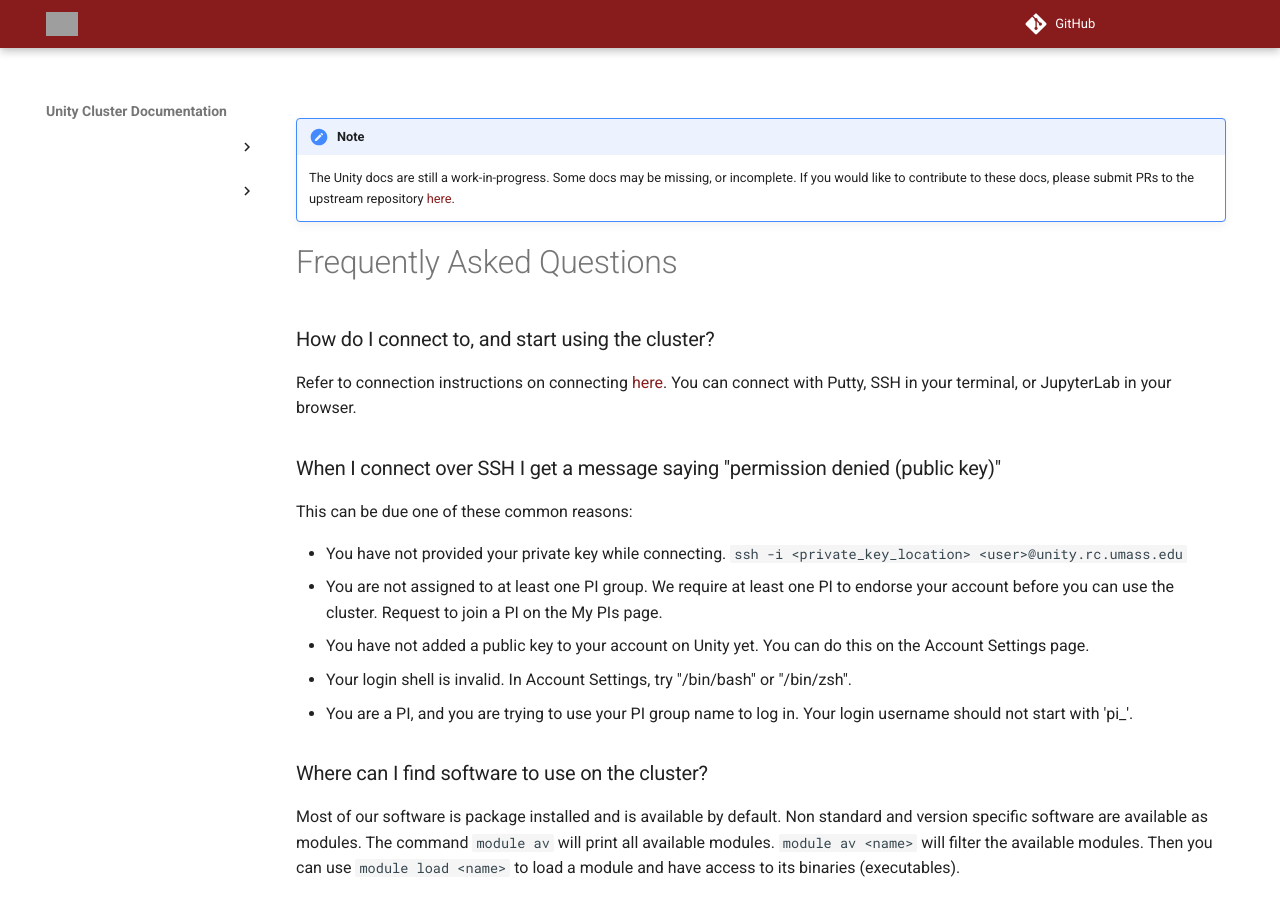
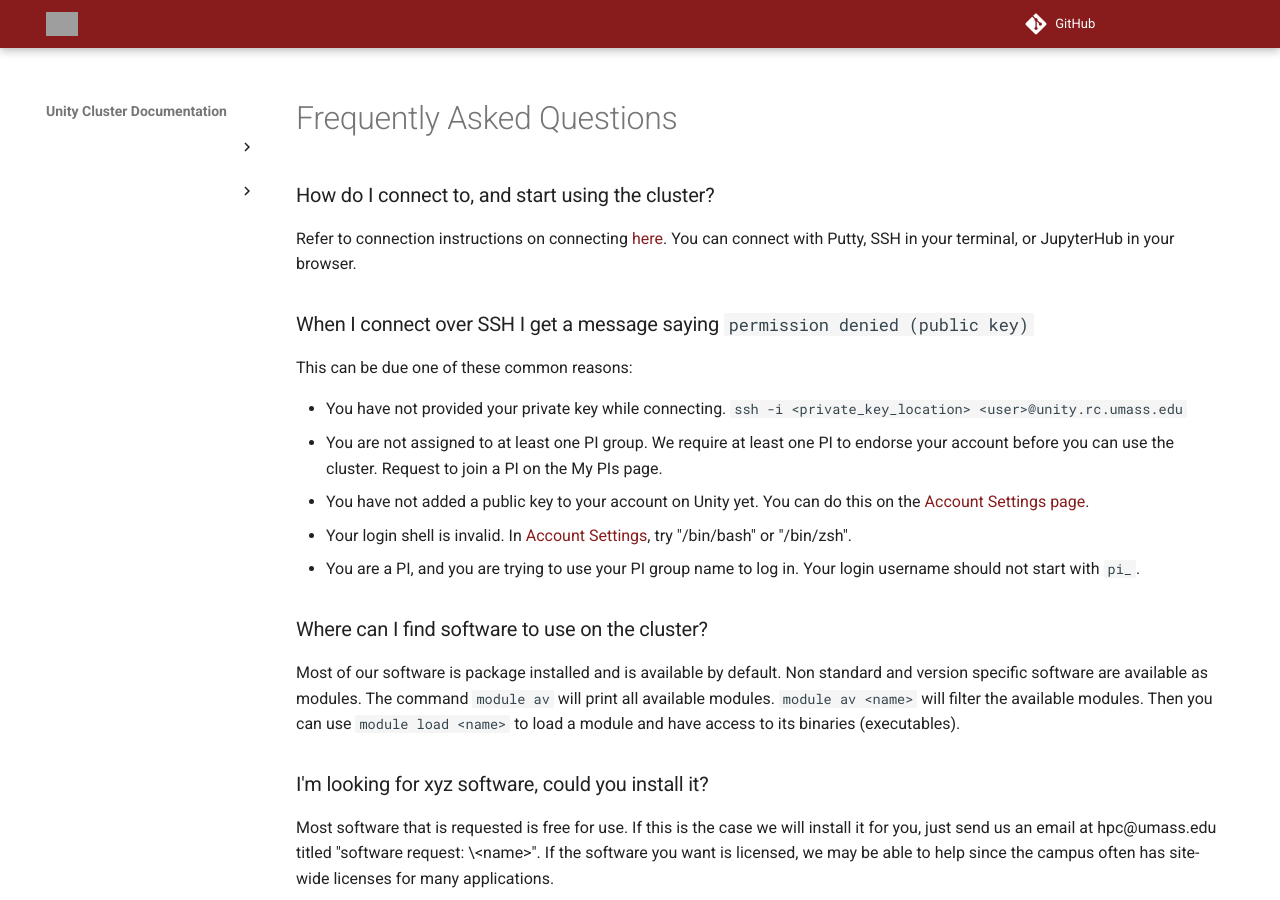
Before and after one commit to UMass-RC/unity-docs, an MkDocs documentation site: the page built from docs/faq.md, in a window 1280 px wide and 900 px high. Built offline with MkDocs 1.6.1 and Material for MkDocs 9.7.7, drawn with Linux system fonts in a browser that asks for light colours; comment, search, counter and statistics services are not loaded; grey boxes are pictures that could not be loaded.

Commit message:
touchup FAQ

```diff
--- a/docs/faq.md
+++ b/docs/faq.md
@@ -1,20 +1,18 @@
-!!! note
-    The Unity docs are still a work-in-progress. Some docs may be missing, or incomplete. If you would like to contribute to these docs, please submit PRs to the upstream repository [here](https://github.com/UMass-RC/unity-docs).
 
 # Frequently Asked Questions #
 
 ### How do I connect to, and start using the cluster?
 Refer to connection instructions on connecting [here](https://unity.rc.umass.edu/docs/connecting/ssh.html).
-You can connect with Putty, SSH in your terminal, or JupyterLab in your browser.
+You can connect with Putty, SSH in your terminal, or JupyterHub in your browser.
 
-### When I connect over SSH I get a message saying "permission denied (public key)"
+### When I connect over SSH I get a message saying `permission denied (public key)`
 This can be due one of these common reasons:
 
 * You have not provided your private key while connecting. `ssh -i <private_key_location> <user>@unity.rc.umass.edu`
 * You are not assigned to at least one PI group. We require at least one PI to endorse your account before you can use the cluster. Request to join a PI on the My PIs page.
-* You have not added a public key to your account on Unity yet. You can do this on the Account Settings page.
-* Your login shell is invalid. In Account Settings, try "/bin/bash" or "/bin/zsh".
-* You are a PI, and you are trying to use your PI group name to log in. Your login username should not start with 'pi_'.
+* You have not added a public key to your account on Unity yet. You can do this on the [Account Settings page](https://unity.rc.umass.edu/panel/account.php).
+* Your login shell is invalid. In [Account Settings](https://unity.rc.umass.edu/panel/account.php), try "/bin/bash" or "/bin/zsh".
+* You are a PI, and you are trying to use your PI group name to log in. Your login username should not start with `pi_`.
 
 ### Where can I find software to use on the cluster?
 Most of our software is package installed and is available by default.
```
